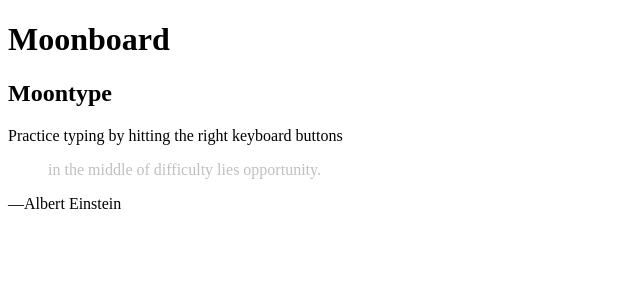
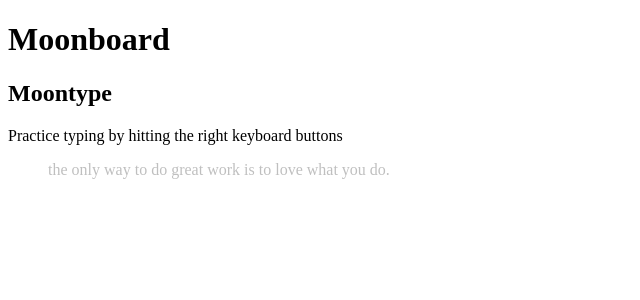
Before and after one commit to karesztrk/moonboard, a SvelteKit app: page / in a window 1280 px wide. Shown: the top 300 px of the page, without its empty margins (0-640 px from the left). Built offline with nearby package versions, Linux system fonts and the light colour scheme.

Commit message:
Quote text as prop

```diff
--- a/src/components/Practice.svelte
+++ b/src/components/Practice.svelte
@@ -1,11 +1,11 @@
 <script lang="ts">
   import { createEventDispatcher } from "svelte";
   import { onMount } from "svelte";
-  import quotes from "@/assets/quote.json";
   import Caret from "./Caret.svelte";
 
-  let { text: txt, author } = quotes[Math.floor(Math.random() * quotes.length)];
-  let letters = txt.toLowerCase().split("");
+  export let text = "";
+
+  const letters = text.toLowerCase().split("");
   $: wordIndex = 0;
   $: initialCaretPosition = 0;
   $: caretPosition = 0;
@@ -17,6 +17,7 @@
   const emitChangeEvent = () => {
     dispatch("letterchange", { letter: letters[wordIndex] });
   };
+
   const updateCaretPosition = (newPosition = 0) => {
     caretPosition = newPosition - initialCaretPosition;
   };
@@ -117,9 +118,6 @@
     {/if}
   </p>
 </blockquote>
-<p>
-  —{author}
-</p>
 {#if finish}
   <button on:click={restart}>Restart</button>
 {/if}
--- a/src/routes/+page.svelte
+++ b/src/routes/+page.svelte
@@ -1,6 +1,7 @@
 <script lang="ts">
   import Practice from "@/components/Practice.svelte";
   import { invoke } from "@tauri-apps/api/core";
+  import quotes from "@/assets/quote.json";
 
   const layoutTypes = {
     Qwerty: "Qwerty",
@@ -18,11 +19,13 @@
   const onLetterChange = (e: CustomEvent<{ letter: string }>) => {
     clear().then(() => lightOnKey(e.detail.letter.toLowerCase()));
   };
+
+  let { text } = quotes[Math.floor(Math.random() * quotes.length)];
 </script>
 
 <section>
   <h2>Moontype</h2>
   <p>Practice typing by hitting the right keyboard buttons</p>
 
-  <Practice on:letterchange={onLetterChange} />
+  <Practice on:letterchange={onLetterChange} {text} />
 </section>
```
